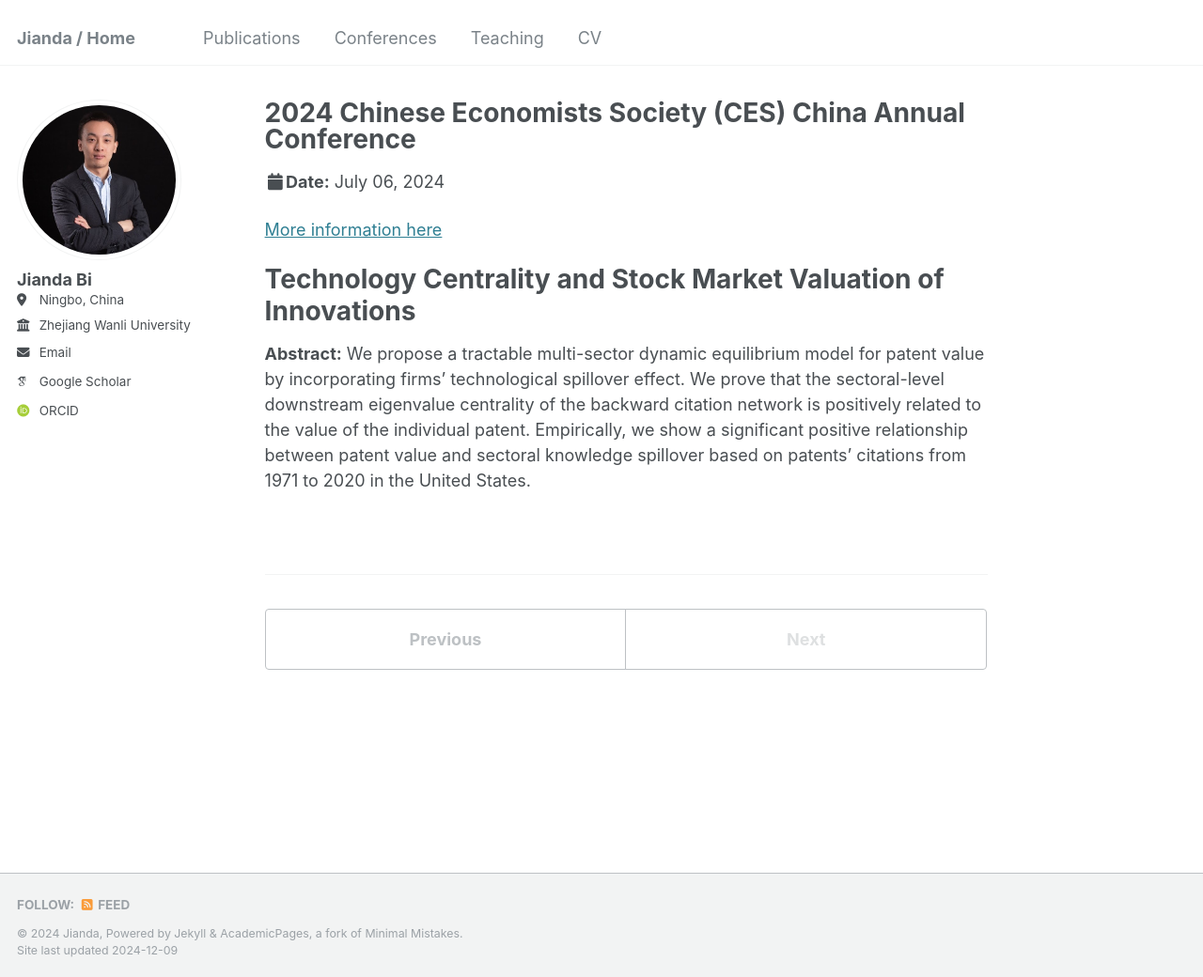
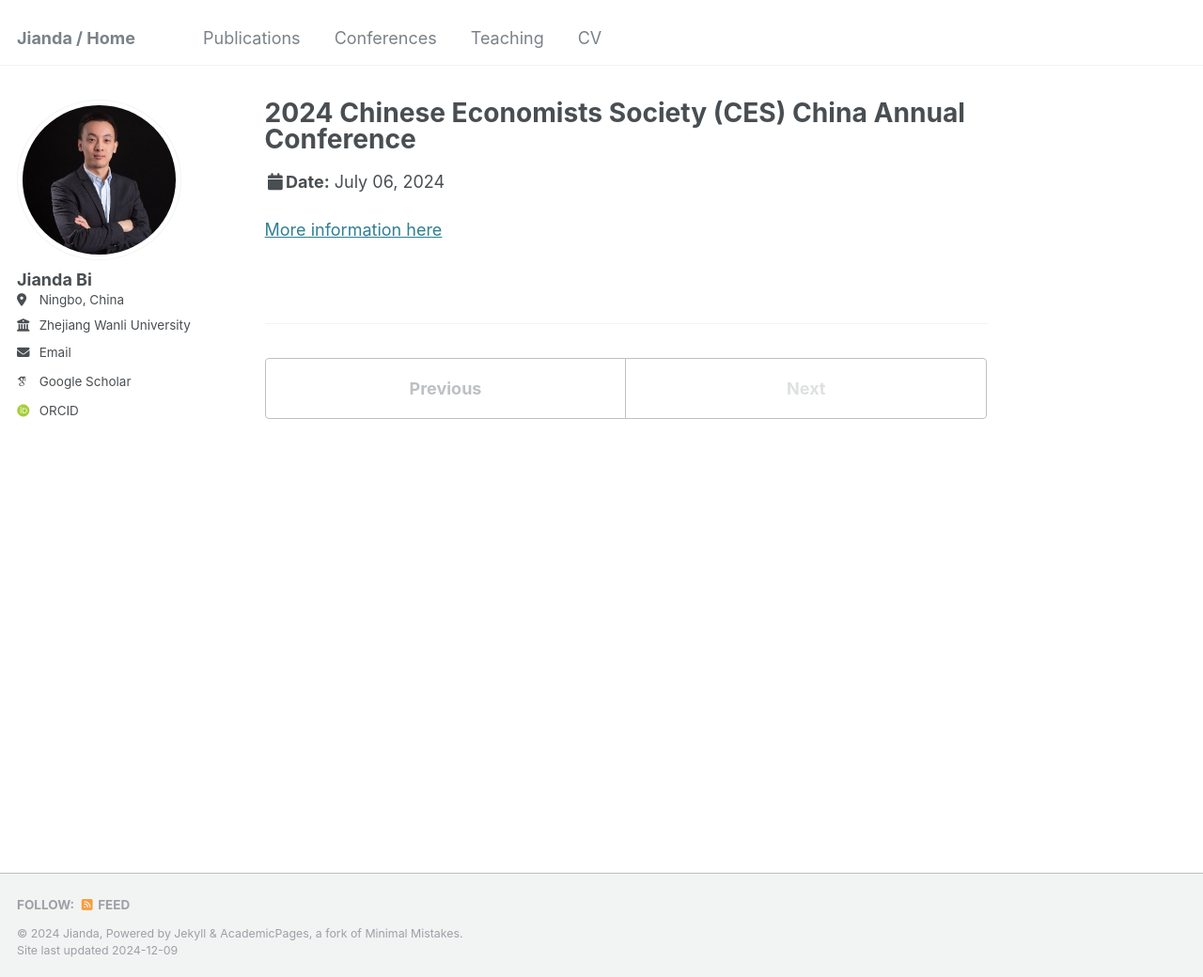
Before and after one commit to JiandaBi/Jianda.github.io, a Jekyll site: the page built from _talks/2024-07-6-talk-2.md, in a window 1280 px wide and 1040 px high. Shown: the whole window at 94% size. Built offline with Jekyll 4.4.1, drawn with Linux system fonts in a browser that asks for light colours; some web fonts are replaced.

Commit message:
Update 2024-07-6-talk-2.md

```diff
--- a/_talks/2024-07-6-talk-2.md
+++ b/_talks/2024-07-6-talk-2.md
@@ -9,8 +9,3 @@ location: "Hangzhou, China"
 ---
 
 [More information here](https://www.econometricsociety.org/event_papers/view/271/168)
-
-
-# Technology Centrality and Stock Market Valuation of Innovations
-
-**Abstract:** We propose a tractable multi-sector dynamic equilibrium model for patent value by incorporating firms' technological spillover effect. We prove that the sectoral-level downstream eigenvalue centrality of the backward citation network is positively related to the value of the individual patent. Empirically, we show a significant positive relationship between patent value and sectoral knowledge spillover based on patents’ citations from 1971 to 2020 in the United States.
```
